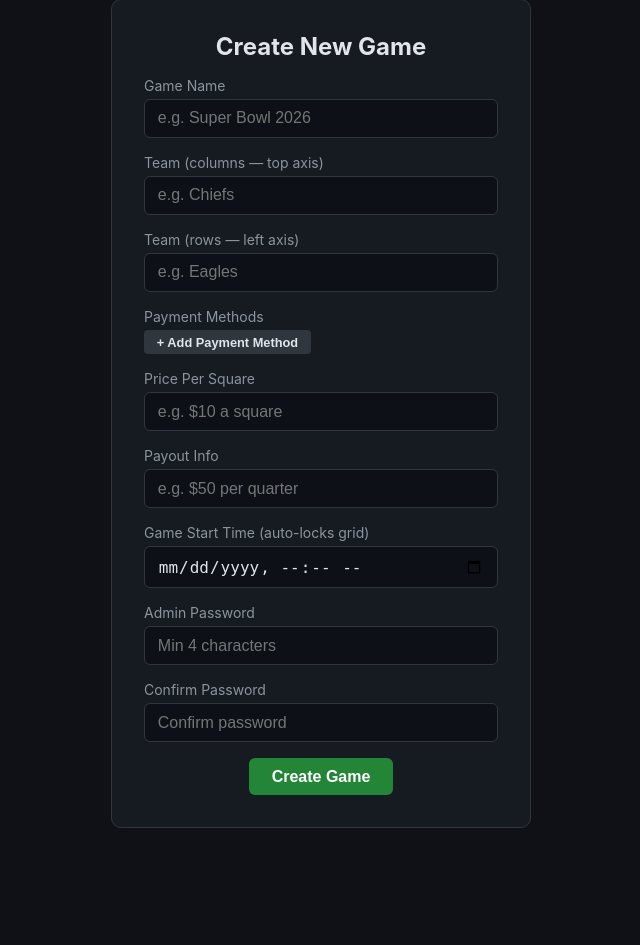
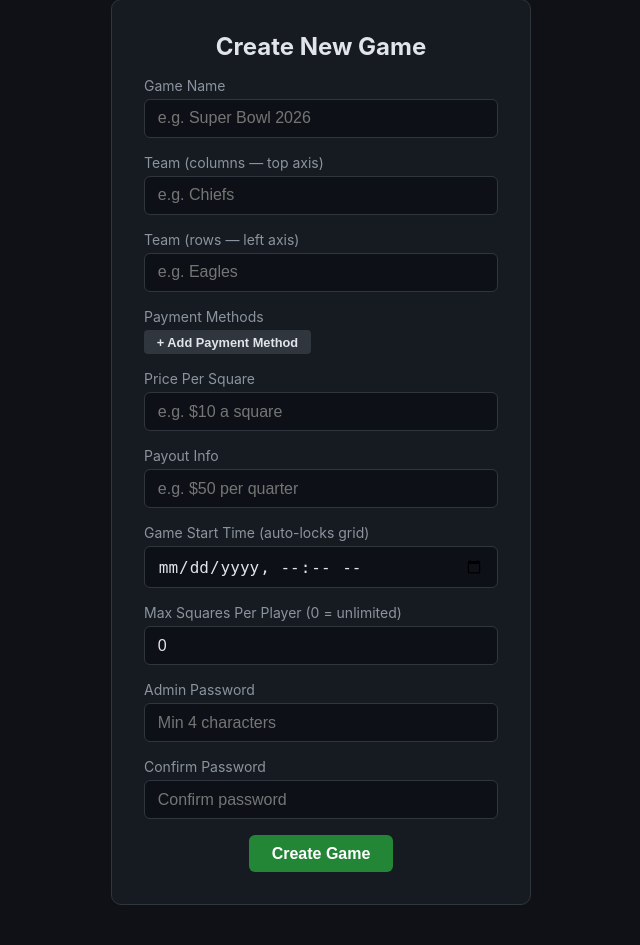
Before and after one commit to juantronn11/grid_game, a Flask app: page /create in a window 1280 px wide. Shown: the part 138-1083 px from the top of the page, without its empty margins (319-959 px from the left). Before the commit the page ends 966 px from the top, so only its background shows below. Run offline with Flask 3, Linux system fonts and the light colour scheme; some libraries are stand-ins or nearby versions.

Commit message:
Added more security features for game flow, admin can set space limits and boot players from sqaures. if there no payment recieved that is. looking into more security for game when live

```diff
--- a/app.py
+++ b/app.py
@@ -10,6 +10,9 @@ from flask import (
     url_for, flash, session, g, send_file, abort,
 )
 from werkzeug.security import generate_password_hash, check_password_hash
+from flask_wtf.csrf import CSRFProtect
+from flask_limiter import Limiter
+from flask_limiter.util import get_remote_address
 from game import NameGrid, export_grid_to_pdf
 
 SCRIPT_DIR = os.path.dirname(os.path.abspath(__file__))
@@ -18,7 +21,9 @@ DATABASE = os.path.join(SCRIPT_DIR, "game.db")
 SUPER_ADMIN_PASSWORD = os.environ.get("SUPER_ADMIN_PASSWORD", "admin1234")
 
 app = Flask(__name__)
-app.secret_key = secrets.token_hex(16)
+app.secret_key = os.environ.get("SECRET_KEY", secrets.token_hex(16))
+csrf = CSRFProtect(app)
+limiter = Limiter(get_remote_address, app=app, default_limits=[])
 
 SCHEMA_SQL = """
 CREATE TABLE IF NOT EXISTS games (
@@ -36,7 +41,8 @@ CREATE TABLE IF NOT EXISTS games (
     is_locked   INTEGER NOT NULL DEFAULT 0,
     lock_at     TEXT NOT NULL DEFAULT '',
     square_price TEXT NOT NULL DEFAULT '',
-    payout_info TEXT NOT NULL DEFAULT ''
+    payout_info TEXT NOT NULL DEFAULT '',
+    max_claims  INTEGER NOT NULL DEFAULT 0
 );
 
 CREATE TABLE IF NOT EXISTS claims (
@@ -57,8 +63,18 @@ CREATE TABLE IF NOT EXISTS players (
     phone       TEXT NOT NULL DEFAULT '',
     joined_at   TEXT NOT NULL,
     is_banned   INTEGER NOT NULL DEFAULT 0,
+    bonus_claims INTEGER NOT NULL DEFAULT 0,
     FOREIGN KEY (game_id) REFERENCES games(id),
     UNIQUE(game_id, player_name)
+);
+
+CREATE TABLE IF NOT EXISTS square_requests (
+    id           INTEGER PRIMARY KEY AUTOINCREMENT,
+    game_id      TEXT NOT NULL,
+    player_name  TEXT NOT NULL,
+    status       TEXT NOT NULL DEFAULT 'pending',
+    requested_at TEXT NOT NULL,
+    FOREIGN KEY (game_id) REFERENCES games(id)
 );
 """
 
@@ -82,6 +98,16 @@ MIGRATIONS = [
     "ALTER TABLE games ADD COLUMN lock_at TEXT NOT NULL DEFAULT ''",
     "ALTER TABLE games ADD COLUMN square_price TEXT NOT NULL DEFAULT ''",
     "ALTER TABLE games ADD COLUMN payout_info TEXT NOT NULL DEFAULT ''",
+    "ALTER TABLE games ADD COLUMN max_claims INTEGER NOT NULL DEFAULT 0",
+    "ALTER TABLE players ADD COLUMN bonus_claims INTEGER NOT NULL DEFAULT 0",
+    """CREATE TABLE IF NOT EXISTS square_requests (
+        id           INTEGER PRIMARY KEY AUTOINCREMENT,
+        game_id      TEXT NOT NULL,
+        player_name  TEXT NOT NULL,
+        status       TEXT NOT NULL DEFAULT 'pending',
+        requested_at TEXT NOT NULL,
+        FOREIGN KEY (game_id) REFERENCES games(id)
+    )""",
 ]
 
 
@@ -267,15 +293,16 @@ def create_game():
     square_price = request.form.get("square_price", "").strip()
     payout_info = request.form.get("payout_info", "").strip()
     lock_at = request.form.get("lock_at", "").strip()
+    max_claims = request.form.get("max_claims", 0, type=int)
 
     game_id = secrets.token_hex(4)
     now = datetime.datetime.now().isoformat()
 
     db = get_db()
     db.execute(
-        "INSERT INTO games (id, name, admin_password_hash, created_at, row_numbers, col_numbers, team_x, team_y, payment_methods, square_price, payout_info, lock_at) "
-        "VALUES (?, ?, ?, ?, '[]', '[]', ?, ?, ?, ?, ?, ?)",
-        (game_id, name, generate_password_hash(password), now, team_x, team_y, json.dumps(payment_methods), square_price, payout_info, lock_at),
+        "INSERT INTO games (id, name, admin_password_hash, created_at, row_numbers, col_numbers, team_x, team_y, payment_methods, square_price, payout_info, lock_at, max_claims) "
+        "VALUES (?, ?, ?, ?, '[]', '[]', ?, ?, ?, ?, ?, ?, ?)",
+        (game_id, name, generate_password_hash(password), now, team_x, team_y, json.dumps(payment_methods), square_price, payout_info, lock_at, max_claims),
     )
     db.commit()
 
@@ -326,9 +353,10 @@ def game_view(game_id):
         return redirect(url_for("join_game", game_id=game_id))
 
     db = get_db()
+    pname = player_names[game_id]
     player = db.execute(
-        "SELECT is_banned FROM players WHERE game_id = ? AND player_name = ?",
-        (game_id, player_names[game_id]),
+        "SELECT is_banned, bonus_claims FROM players WHERE game_id = ? AND player_name = ?",
+        (game_id, pname),
     ).fetchone()
     if player and player["is_banned"]:
         flash("You have been removed from this game.", "error")
@@ -347,6 +375,25 @@ def game_view(game_id):
     payment_methods = json.loads(game["payment_methods"]) if game["payment_methods"] else []
     locked = is_game_locked(game)
 
+    at_limit = False
+    has_pending_request = False
+    max_claims = game["max_claims"]
+    if max_claims > 0:
+        bonus = player["bonus_claims"] if player else 0
+        allowed = max_claims + bonus
+        my_claims = db.execute(
+            "SELECT COUNT(*) as cnt FROM claims WHERE game_id = ? AND player_name = ?",
+            (game_id, pname),
+        ).fetchone()["cnt"]
+        at_limit = my_claims >= allowed
+
+    if at_limit:
+        pending = db.execute(
+            "SELECT id FROM square_requests WHERE game_id = ? AND player_name = ? AND status = 'pending'",
+            (game_id, pname),
+        ).fetchone()
+        has_pending_request = pending is not None
+
     return render_template(
         "game_grid.html",
         game=game,
@@ -355,9 +402,11 @@ def game_view(game_id):
         col_numbers=col_numbers,
         row_numbers=row_numbers,
         claim_count=claim_count,
-        player_name=player_names[game_id],
+        player_name=pname,
         payment_methods=payment_methods,
         locked=locked,
+        at_limit=at_limit,
+        has_pending_request=has_pending_request,
     )
 
 
@@ -431,12 +480,24 @@ def claim_spot(game_id):
         return redirect(url_for("game_view", game_id=game_id))
 
     player = db.execute(
-        "SELECT is_banned FROM players WHERE game_id = ? AND player_name = ?",
+        "SELECT is_banned, bonus_claims FROM players WHERE game_id = ? AND player_name = ?",
         (game_id, player_names[game_id]),
     ).fetchone()
     if player and player["is_banned"]:
         flash("You have been removed from this game.", "error")
         return redirect(url_for("index"))
+
+    max_claims = game["max_claims"]
+    if max_claims > 0:
+        bonus = player["bonus_claims"] if player else 0
+        allowed = max_claims + bonus
+        my_claims = db.execute(
+            "SELECT COUNT(*) as cnt FROM claims WHERE game_id = ? AND player_name = ?",
+            (game_id, player_names[game_id]),
+        ).fetchone()["cnt"]
+        if my_claims >= allowed:
+            flash(f"You've reached your limit of {allowed} squares.", "error")
+            return redirect(url_for("game_view", game_id=game_id))
 
     now = datetime.datetime.now().isoformat()
     try:
@@ -484,6 +545,33 @@ def player_pdf(game_id):
     )
 
 
+@app.route("/game/<game_id>/request-squares", methods=["POST"])
+def request_squares(game_id):
+    player_names = session.get("player_names", {})
+    if game_id not in player_names:
+        return redirect(url_for("join_game", game_id=game_id))
+
+    db = get_db()
+    pname = player_names[game_id]
+
+    existing = db.execute(
+        "SELECT id FROM square_requests WHERE game_id = ? AND player_name = ? AND status = 'pending'",
+        (game_id, pname),
+    ).fetchone()
+    if existing:
+        flash("You already have a pending request.", "error")
+        return redirect(url_for("game_view", game_id=game_id))
+
+    now = datetime.datetime.now().isoformat()
+    db.execute(
+        "INSERT INTO square_requests (game_id, player_name, status, requested_at) VALUES (?, ?, 'pending', ?)",
+        (game_id, pname, now),
+    )
+    db.commit()
+    flash("Request sent to the host for more squares!", "success")
+    return redirect(url_for("game_view", game_id=game_id))
+
+
 # ── Routes: Admin ─────────────────────────────────────────────────
 
 @app.route("/admin")
@@ -512,6 +600,7 @@ def admin_dashboard():
 
 
 @app.route("/admin/<game_id>", methods=["GET", "POST"])
+@limiter.limit("5 per minute", methods=["POST"])
 def admin_panel(game_id):
     db = get_db()
     game = db.execute("SELECT * FROM games WHERE id = ?", (game_id,)).fetchone()
@@ -539,6 +628,11 @@ def admin_panel(game_id):
     player_url = request.url_root.rstrip("/") + url_for("game_view", game_id=game_id)
     locked = is_game_locked(game)
 
+    pending_request_count = db.execute(
+        "SELECT COUNT(*) as cnt FROM square_requests WHERE game_id = ? AND status = 'pending'",
+        (game_id,),
+    ).fetchone()["cnt"]
+
     return render_template(
         "admin_panel.html",
         game=game,
@@ -551,6 +645,7 @@ def admin_panel(game_id):
         player_url=player_url,
         has_numbers=has_numbers,
         locked=locked,
+        pending_request_count=pending_request_count,
     )
 
 
@@ -577,12 +672,21 @@ def admin_players(game_id):
     for c in claims:
         player_claims[c["player_name"]] = c["cnt"]
 
+    pending_requests = set()
+    reqs = db.execute(
+        "SELECT player_name FROM square_requests WHERE game_id = ? AND status = 'pending'",
+        (game_id,),
+    ).fetchall()
+    for r in reqs:
+        pending_requests.add(r["player_name"])
+
     return render_template(
         "admin_players.html",
         game=game,
         game_id=game_id,
         players=players,
         player_claims=player_claims,
+        pending_requests=pending_requests,
     )
 
 
@@ -630,6 +734,55 @@ def admin_unban(game_id):
     db.commit()
 
     flash(f"Unbanned '{player_name}'.", "success")
+    return redirect(url_for("admin_players", game_id=game_id))
+
+
+@app.route("/admin/<game_id>/approve-request", methods=["POST"])
+def admin_approve_request(game_id):
+    if not is_admin(game_id):
+        abort(403)
+
+    player_name = request.form.get("player_name", "").strip()
+    if not player_name:
+        abort(400)
+
+    db = get_db()
+    game = db.execute("SELECT max_claims FROM games WHERE id = ?", (game_id,)).fetchone()
+    if not game:
+        abort(404)
+
+    db.execute(
+        "UPDATE square_requests SET status = 'approved' WHERE game_id = ? AND player_name = ? AND status = 'pending'",
+        (game_id, player_name),
+    )
+    bonus = game["max_claims"] if game["max_claims"] > 0 else 5
+    db.execute(
+        "UPDATE players SET bonus_claims = bonus_claims + ? WHERE game_id = ? AND player_name = ?",
+        (bonus, game_id, player_name),
+    )
+    db.commit()
+
+    flash(f"Approved {bonus} extra squares for '{player_name}'.", "success")
+    return redirect(url_for("admin_players", game_id=game_id))
+
+
+@app.route("/admin/<game_id>/deny-request", methods=["POST"])
+def admin_deny_request(game_id):
+    if not is_admin(game_id):
+        abort(403)
+
+    player_name = request.form.get("player_name", "").strip()
+    if not player_name:
+        abort(400)
+
+    db = get_db()
+    db.execute(
+        "UPDATE square_requests SET status = 'denied' WHERE game_id = ? AND player_name = ? AND status = 'pending'",
+        (game_id, player_name),
+    )
+    db.commit()
+
+    flash(f"Denied request from '{player_name}'.", "success")
     return redirect(url_for("admin_players", game_id=game_id))
 
 
@@ -738,6 +891,7 @@ def admin_remove(game_id):
 # ── Routes: Super Admin ───────────────────────────────────────────
 
 @app.route("/superadmin", methods=["GET", "POST"])
+@limiter.limit("5 per minute", methods=["POST"])
 def superadmin_login():
     if is_superadmin():
         return redirect(url_for("superadmin_dashboard"))
--- a/templates/admin_create.html
+++ b/templates/admin_create.html
@@ -4,6 +4,7 @@
 <div class="card center-card">
     <h2>Create New Game</h2>
     <form method="post">
+        <input type="hidden" name="csrf_token" value="{{ csrf_token() }}">
         <label for="name">Game Name</label>
         <input type="text" name="name" id="name" placeholder="e.g. Super Bowl 2026" required class="input">
 
@@ -27,6 +28,9 @@
 
         <label for="lock_at">Game Start Time (auto-locks grid)</label>
         <input type="datetime-local" name="lock_at" id="lock_at" class="input">
+
+        <label for="max_claims">Max Squares Per Player (0 = unlimited)</label>
+        <input type="number" name="max_claims" id="max_claims" placeholder="e.g. 5" min="0" value="0" class="input">
 
         <label for="password">Admin Password</label>
         <input type="password" name="password" id="password" placeholder="Min 4 characters" required minlength="4" class="input">
--- a/templates/admin_login.html
+++ b/templates/admin_login.html
@@ -5,6 +5,7 @@
     <h2>Admin: {{ game_name }}</h2>
     <p>Enter the admin password to manage this game.</p>
     <form method="post">
+        <input type="hidden" name="csrf_token" value="{{ csrf_token() }}">
         <input type="password" name="admin_password" placeholder="Admin password" required class="input">
         <button type="submit" class="btn btn-primary">Log In</button>
     </form>
--- a/templates/join_game.html
+++ b/templates/join_game.html
@@ -10,6 +10,7 @@
     {% else %}
     <p>Enter your name and number to claim a spot on the grid.</p>
     <form method="post">
+        <input type="hidden" name="csrf_token" value="{{ csrf_token() }}">
         <label for="player_name">Name</label>
         <input type="text" name="player_name" id="player_name" placeholder="Your name" required maxlength="20" class="input">
         <label for="phone">Phone Number</label>
--- a/templates/superadmin_dashboard.html
+++ b/templates/superadmin_dashboard.html
@@ -49,6 +49,7 @@
                         <a href="{{ url_for('admin_panel', game_id=g.id) }}" class="btn btn-small btn-primary">Manage</a>
 
                         <form method="post" action="{{ url_for('superadmin_lock', game_id=g.id) }}" style="display:inline;">
+                            <input type="hidden" name="csrf_token" value="{{ csrf_token() }}">
                             <button type="submit" class="btn btn-small {% if g.locked %}btn-unban{% else %}btn-lock{% endif %}">
                                 {% if g.locked %}Unlock{% else %}Lock{% endif %}
                             </button>
@@ -56,6 +57,7 @@
 
                         <form method="post" action="{{ url_for('superadmin_shutdown', game_id=g.id) }}" style="display:inline;"
                               onsubmit="return confirm('Permanently delete game \'{{ g.name }}\'? This cannot be undone.')">
+                            <input type="hidden" name="csrf_token" value="{{ csrf_token() }}">
                             <button type="submit" class="btn btn-small btn-danger">Delete</button>
                         </form>
                     </div>
--- a/templates/superadmin_login.html
+++ b/templates/superadmin_login.html
@@ -5,6 +5,7 @@
     <h2>Super Admin</h2>
     <p>Enter the master password to access the admin panel.</p>
     <form method="post">
+        <input type="hidden" name="csrf_token" value="{{ csrf_token() }}">
         <input type="password" name="password" placeholder="Master password" required class="input">
         <button type="submit" class="btn btn-primary">Log In</button>
     </form>
```
Also changed, not shown: templates/admin_panel.html (+11 -1 lines), templates/admin_players.html (+25 -1 lines), templates/game_grid.html (+15 -0 lines).
